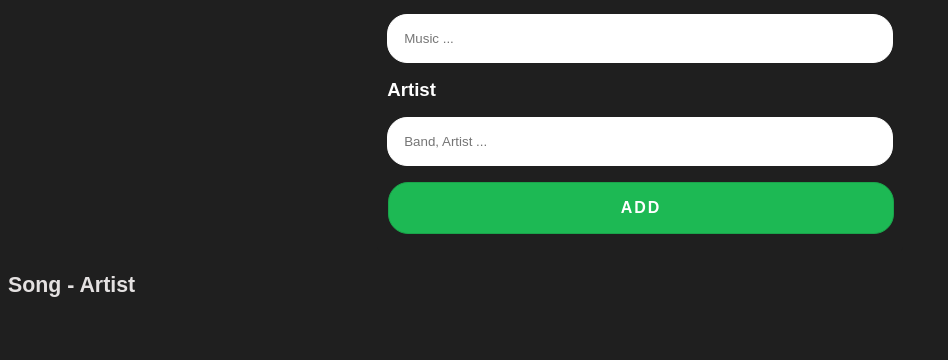
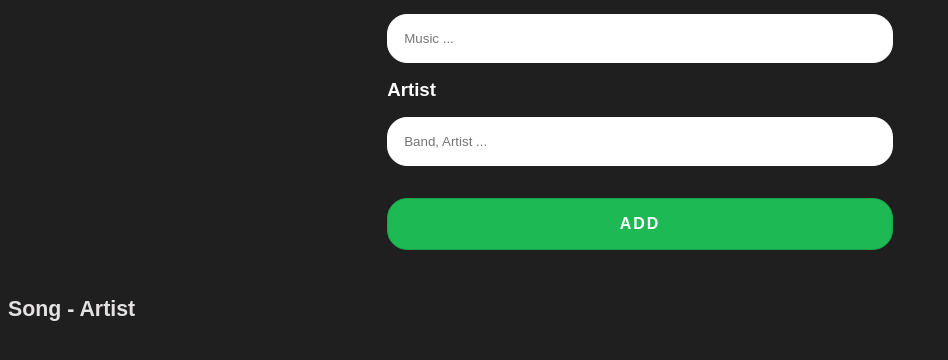
Before and after one commit to samuel-cs4/study-notes-js, a plain HTML site: page playlist/index.html in a window 1280 px wide. Shown: the part 292-652 px from the top of the page, without its empty margins (0-948 px from the left). Drawn offline with Linux system fonts and the light colour scheme.

Commit message:
style: add margin on ADD button

```diff
--- a/playlist/styles.css
+++ b/playlist/styles.css
@@ -40,6 +40,7 @@ input {
   font: bold 12pt Arial;
   text-align: center;
   display: block;
+  margin: 2rem 0rem 1rem 0rem !important;
 }
 
 #body {
```
